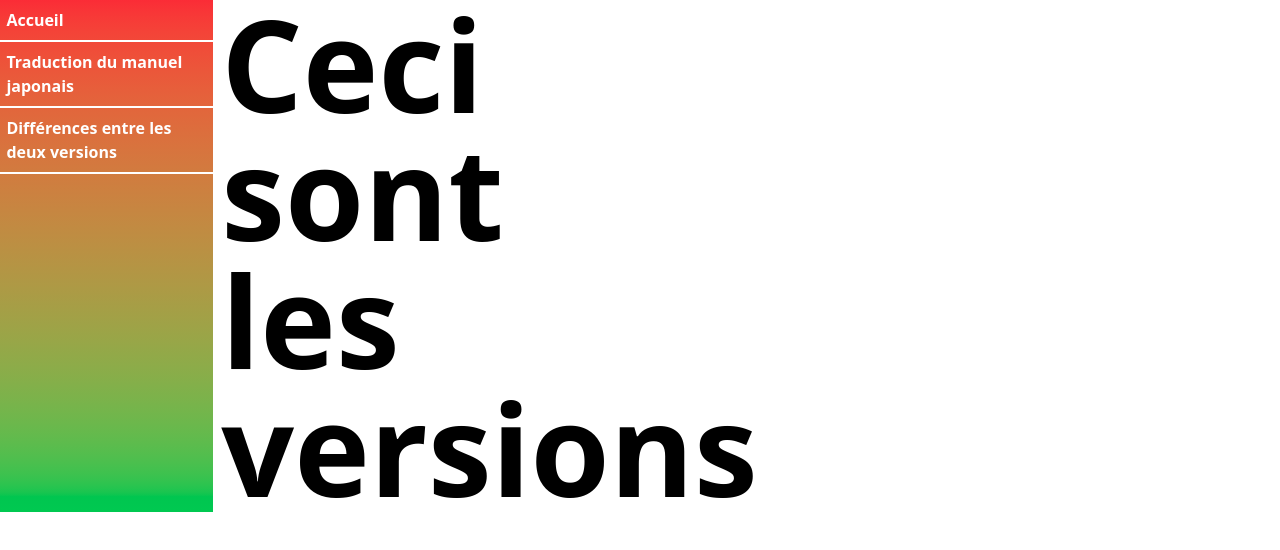
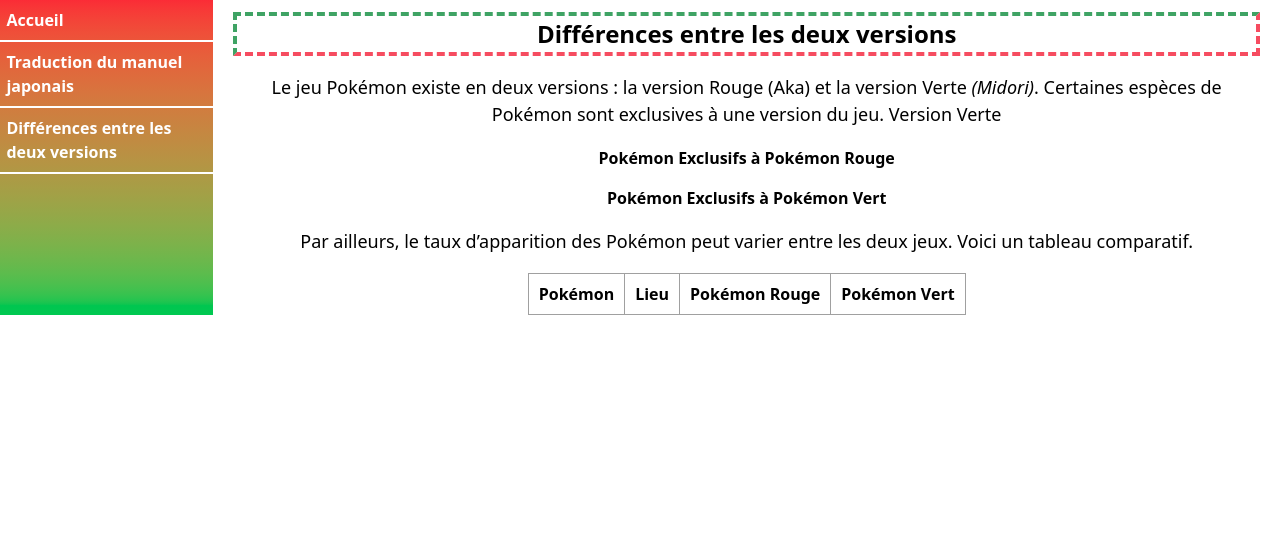
Before and after one commit to Qwest159/Site_Pokemon, a Vue app: page /Versions in a window 1280 px wide. Shown: the top 550 px of the page. Built offline with nearby package versions, Linux system fonts and the light colour scheme.

Commit message:
versions

```diff
--- a/src/App.vue
+++ b/src/App.vue
@@ -120,4 +120,10 @@ function responsive() {
 nav {
   font-weight: 600;
 }
+h1,
+h2,
+h3,
+p {
+  margin: 1em 0em;
+}
 </style>
--- a/src/views/Generation1/Versions.vue
+++ b/src/views/Generation1/Versions.vue
@@ -4,12 +4,38 @@ import { defineProps, ref, onMounted } from "vue";
 let change = ref(false);
 </script>
 <template>
-  <div class="grid grid-cols-6">
-    <div
-      id="partie droite"
-      class="col-span-5 m-auto mx-2 font-extrabold text-9xl text-center"
-    >
-      Ceci sont les versions
-    </div>
+  <div id="partie" class="grid">
+    <main class="col-span-5 mx-5 m-auto text-center">
+      <h1 class="text-center border-4 border-dashed my-2">
+        Différences entre les deux versions
+      </h1>
+
+      <h3>
+        Le jeu Pokémon existe en deux versions : la version Rouge
+        <span>(Aka)</span> et la version Verte
+        <span class="italic">(Midori)</span>. Certaines espèces de Pokémon sont
+        exclusives à une version du jeu.
+        <span class="Vert">Version Verte</span>
+      </h3>
+      <p class="font-bold">Pokémon Exclusifs à Pokémon Rouge</p>
+      <p class="font-bold">Pokémon Exclusifs à Pokémon Vert</p>
+      <h3>
+        Par ailleurs, le taux d’apparition des Pokémon peut varier entre les
+        deux jeux. Voici un tableau comparatif.
+      </h3>
+      <table class="m-auto">
+        <tr>
+          <td>Pokémon</td>
+          <td>Lieu</td>
+          <td>Pokémon Rouge</td>
+          <td>Pokémon Vert</td>
+        </tr>
+      </table>
+    </main>
   </div>
 </template>
+<style scoped>
+table tr:first-child {
+  font-weight: 700;
+}
+</style>
```
